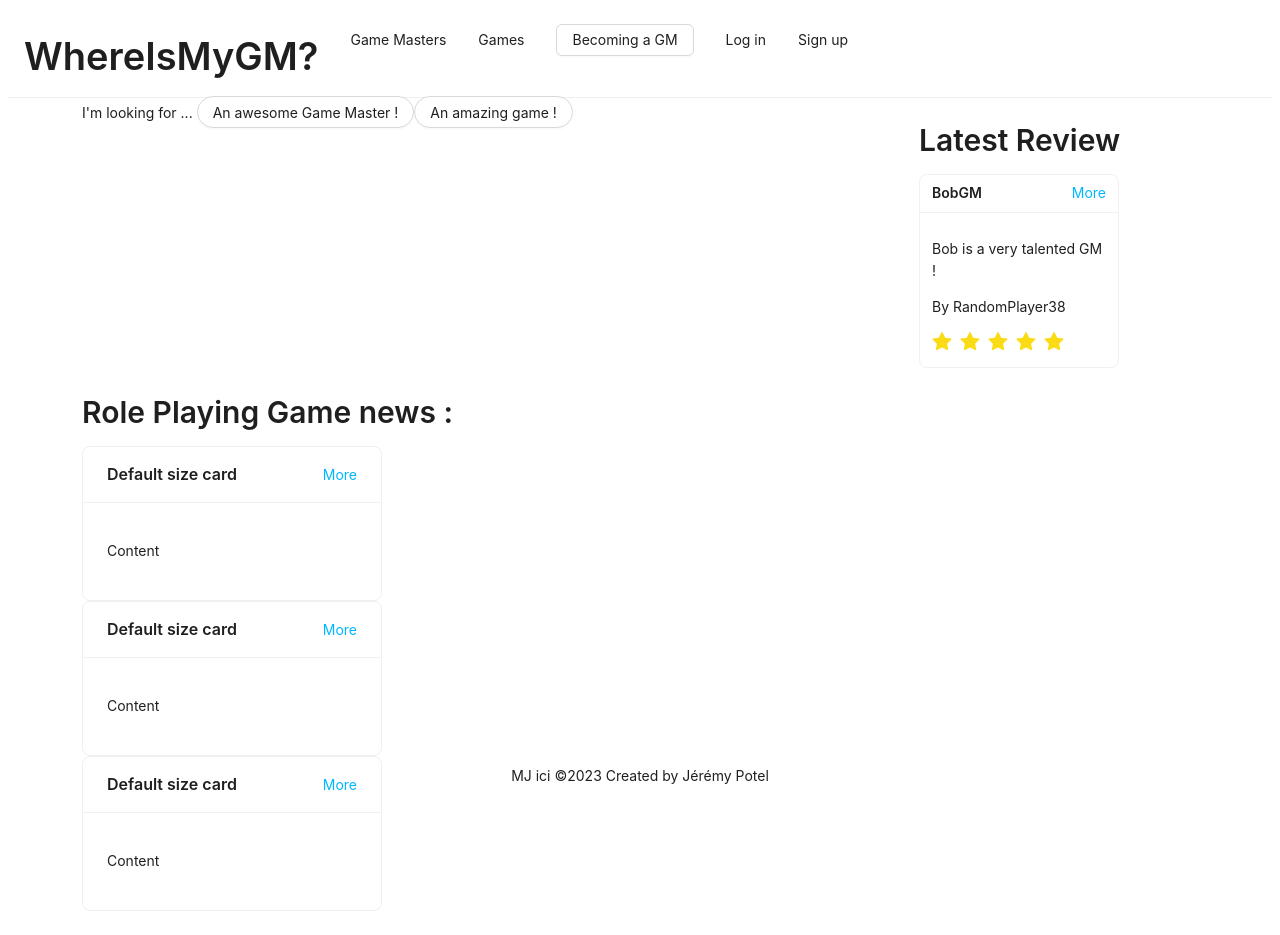
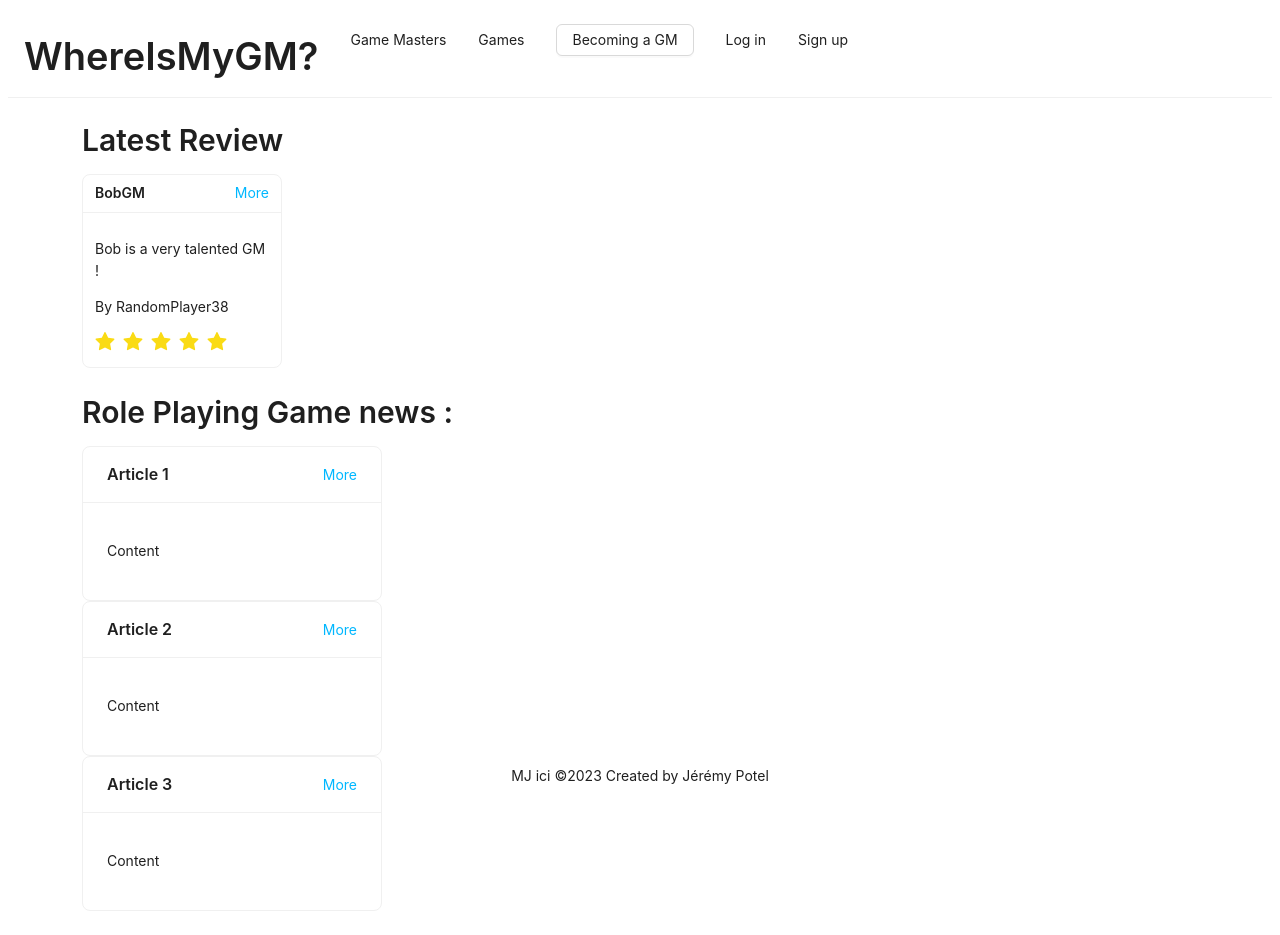
Before and after one commit to JPotel38/WhereIsMyGM, a React (Create React App) app in the folder src/front/: page / in a window 1280 px wide. Built offline with nearby package versions, Linux system fonts and the light colour scheme.

Commit message:
refactor: Home page

```diff
--- a/src/front/src/pages/Home.tsx
+++ b/src/front/src/pages/Home.tsx
@@ -1,10 +1,9 @@
 import React from 'react';
-import {Button, Card, Col, Layout, Rate, Row, Typography} from 'antd';
-import {Link} from 'react-router-dom';
+import {Card, Col, Layout, Rate, Row, Typography} from 'antd';
 import '../App.scss';
 
 const {Content} = Layout;
-const {Title, Text} = Typography;
+const {Title} = Typography;
 
 function Home() {
 
@@ -12,13 +11,6 @@ function Home() {
         <Content style={{padding: '0 50px'}}>
             <div className="site-layout-content">
                 <Row>
-                    <Col span={18}>
-
-                        <Text>I'm looking for ... </Text>
-                        <Button shape="round">
-                            <Link to="/gm">An awesome Game Master !</Link></Button>
-                        <Button shape="round"><Link to="/games">An amazing game !</Link></Button>
-                    </Col>
                     <Col span={6}>
                         <Title level={2}>Latest Review</Title>
                         <Card size="small" title="BobGM" extra={<a href="#">More</a>} style={{width: 200}}>
@@ -33,13 +25,13 @@ function Home() {
                 <Row>
                     <Col span={18}>
                         <Title level={2}>Role Playing Game news :</Title>
-                        <Card title="Default size card" extra={<a href="#">More</a>} style={{width: 300}}>
+                        <Card title="Article 1" extra={<a href="#">More</a>} style={{width: 300}}>
                             <p>Content</p>
                         </Card>
-                        <Card title="Default size card" extra={<a href="#">More</a>} style={{width: 300}}>
+                        <Card title="Article 2" extra={<a href="#">More</a>} style={{width: 300}}>
                             <p>Content</p>
                         </Card>
-                        <Card title="Default size card" extra={<a href="#">More</a>} style={{width: 300}}>
+                        <Card title="Article 3" extra={<a href="#">More</a>} style={{width: 300}}>
                             <p>Content</p>
                         </Card>
                     </Col>
```
